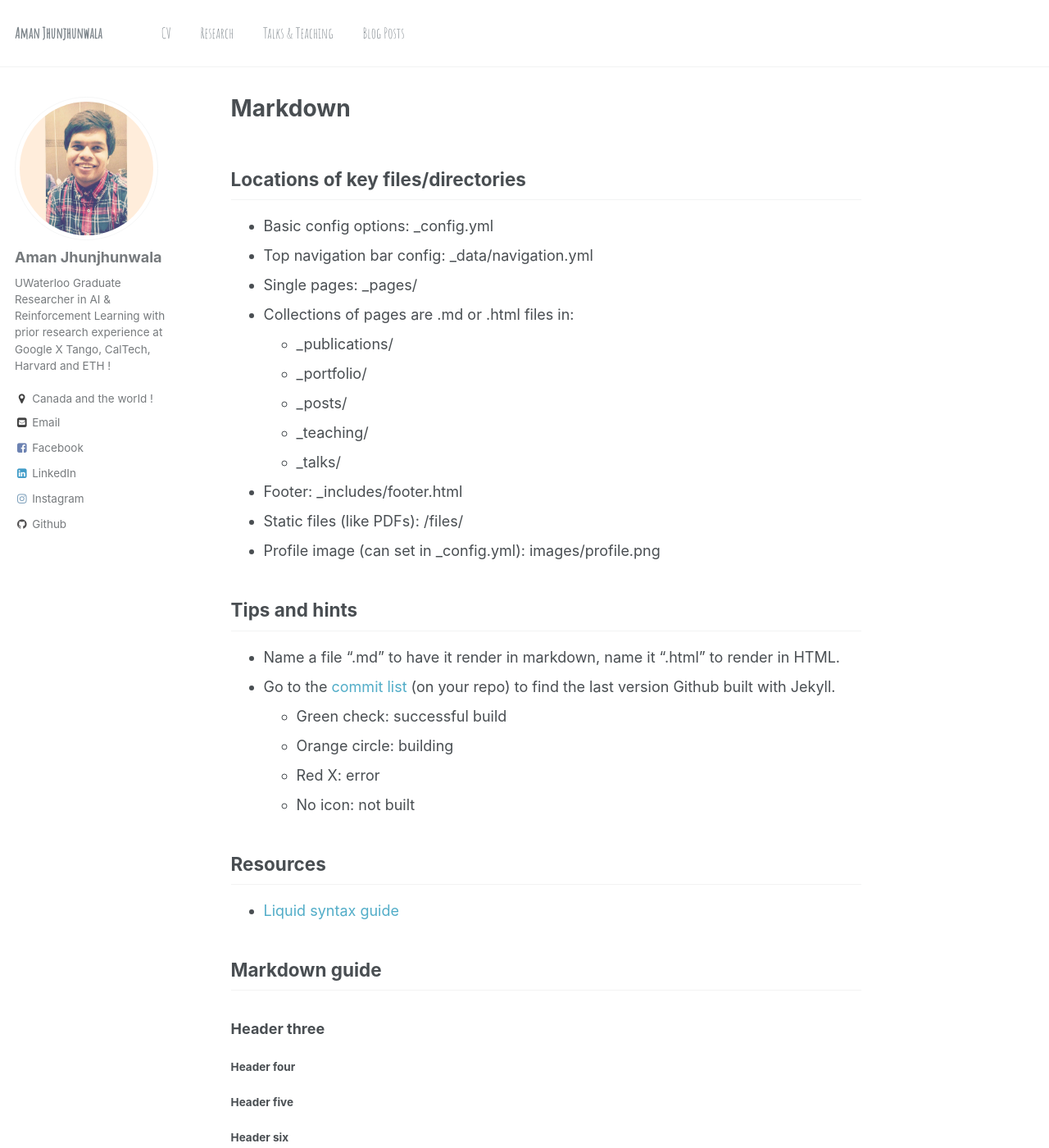
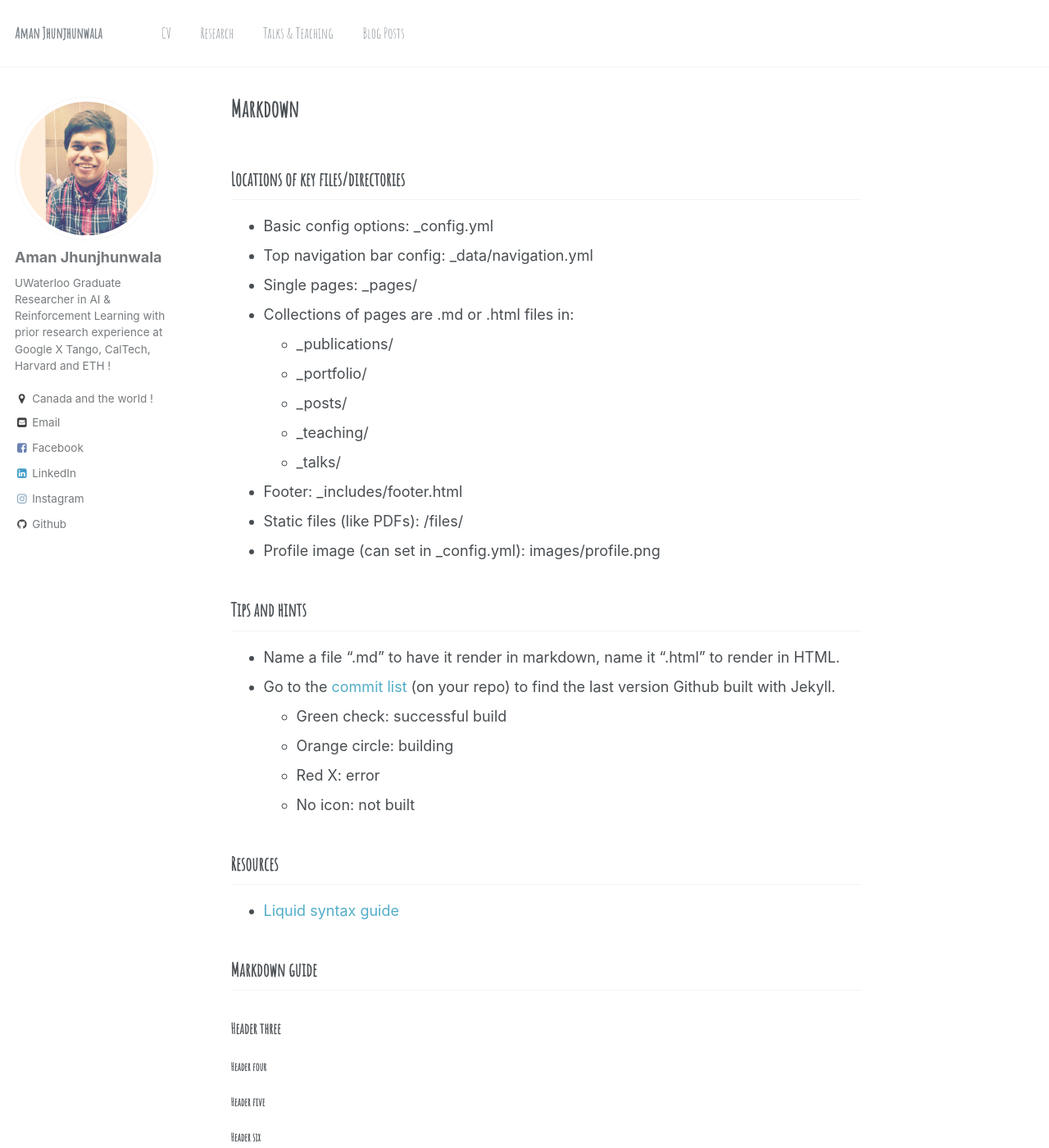
Before and after one commit to amanjhunjhunwala/amanjhunjhunwala.github.io, a Jekyll site: the page built from _pages/markdown.md, in a window 1280 px wide and 1400 px high. Shown: the whole window at 82% size. Built offline with Jekyll 4.4.1, drawn with Linux system fonts in a browser that asks for light colours.

Commit message:
Update _base.scss

```diff
--- a/_sass/_base.scss
+++ b/_sass/_base.scss
@@ -18,7 +18,7 @@ body {
 h1, h2, h3, h4, h5, h6 {
   margin: 2em 0 0.5em;
   line-height: 1.2;
-  font-family: $header-font-family;
+  font-family: 'Amatic SC', cursive;
   font-weight: bold;
 }
 
```
